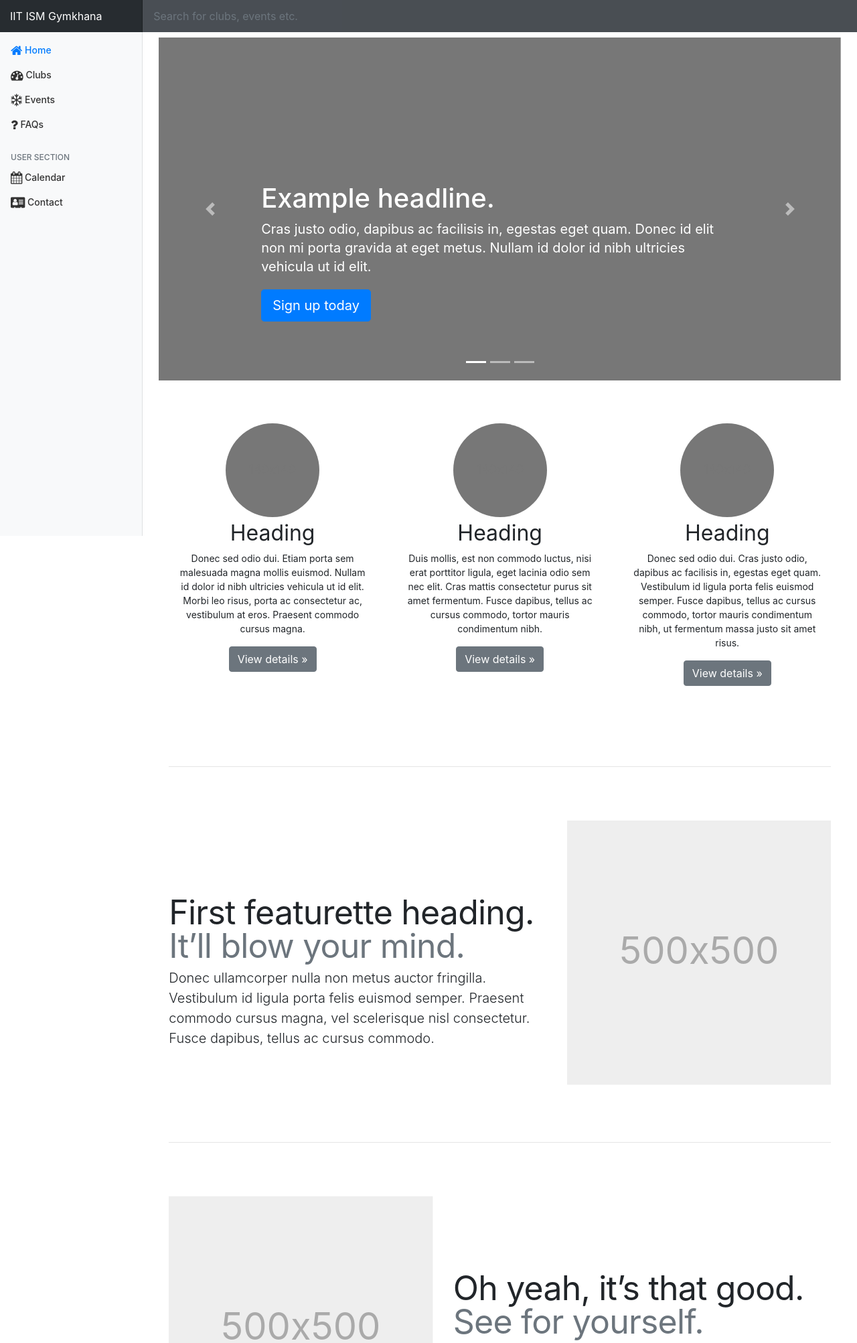
After one commit to souravpd/ismClubs, a PHP site: page /eventspage.html in a window 1280 px wide. The commit adds this page. Shown: the top 2005 px of the page at 67% size. Run offline with PHP 8.4, Linux system fonts and the light colour scheme.

Commit message:
Added the Events page

```diff
--- /dev/null
+++ b/eventspage.html
@@ -0,0 +1,351 @@
+<!-- DOCUMENT START -->
+<!doctype html>
+<html lang="en">
+
+<head>
+    <!-- Required meta tags -->
+    <meta charset="utf-8">
+    <title>IIT ISM GYMKHANA</title>
+    <link rel="icon" href="favicon.ico" type="image/x-icon" />
+    <link rel="shortcut icon" href="favicon.ico" type="image/x-icon" />
+    <meta name="viewport" content="width=device-width, initial-scale=1, shrink-to-fit=no">
+    <link rel="stylesheet" href="bootstrap/dist/css/bootstrap.min.css">
+    <link rel="stylesheet" href="font-awesome/css/font-awesome.min.css">
+    <link rel="stylesheet" href="bootstrap-social/bootstrap-social.css">
+    <link href="styles.css" rel="stylesheet">
+</head>
+
+<body id="thin">
+
+    <!-- TOP NAVIGATION -->
+
+    <nav class="navbar navbar-dark fixed-top bg-dark flex-md-nowrap p-0 shadow">
+        <a class="navbar-brand col-8 col-md-2 mr-0" href="index.html">IIT ISM Gymkhana</a>
+
+        <button class="navbar-toggler btn btn-dark col-4 d-block d-md-none" id="sidebarCollapse" type="button"
+            data-toggle="collapse" data-target="#Navbar">
+            <span class="navbar-toggler-icon bg-dark"></span>
+        </button>
+
+        <input class="form-control form-control-dark w-100" type="text" placeholder="Search for clubs, events etc."
+            aria-label="Search">
+
+    </nav>
+
+    <button onclick="topFunction()" id="myBtn" title="Go to top">Top</button>
+
+    <script>
+        function topFunction() {
+            document.documentElement.scrollTop = 0;
+        }
+        window.onscroll = function () {
+            if (document.body.scrollTop > 20 || document.documentElement.scrollTop > 20) {
+                document.getElementById("myBtn").style.display = "block";
+            } else {
+                document.getElementById("myBtn").style.display = "none";
+            }
+        };
+    </script>
+
+    <!-- SIDEBAR -->
+
+    <div class="container-fluid">
+        <div class="row">
+            <nav class="offset-7 offset-sm-9 offset-md-0 col-5 col-sm-3 col-md-2 bg-light sidebar d-none d-md-block" id="sidebar"
+                style="z-index:-99;">
+                <div class="sidebar-sticky">
+
+                    <ul class="nav flex-column">
+                        <li class="nav-item">
+                            <a class="nav-link active" data-toggle="tooltip" data-html="true" title="Visit the home page <br> of <strong>IIT (ISM) Gymkhana </strong>"
+                                data-placement="right" href="index.html"><span class="fa fa-home fa-lg"></span>
+                                Home
+                            </a>
+                        </li>
+                        <li class="nav-item">
+                            <a class="nav-link" data-toggle="tooltip" data-html="true" title="View the various student <br> <strong>clubs</strong> of IIT (ISM)"
+                                data-placement="right" href="k.html"> <span class="fa fa-tachometer fa-lg"></span>
+                                Clubs
+                            </a>
+                        </li>
+                        <li class="nav-item">
+                            <a class="nav-link" data-toggle="tooltip" data-html="true" title="View various upcoming &<br> past <strong>events</strong> of IIT (ISM)"
+                                data-placement="right" href="eventsnew.html"> <span class="fa fa-snowflake-o fa-lg"></span>
+                                Events
+                            </a>
+                        </li>
+
+                        <li class="nav-item">
+                            <a class="nav-link" data-toggle="tooltip" data-html="true" title="Answers to <br> general queries"
+                                data-placement="right" href="faq.html"> <span class="fa fa-question fa-lg"></span>
+                                FAQs
+                            </a>
+                        </li>
+
+
+                    </ul>
+                    <h6 class="sidebar-heading d-flex justify-content-between align-items-center px-3 mt-4 mb-1 text-muted">
+                        <span>User Section</span>
+                        <a class="d-flex align-items-center text-muted" href="#">
+                            <span data-feather="plus-circle"></span>
+                        </a>
+                    </h6>
+                    <ul class="nav flex-column mb-2">
+                        <li class="nav-item">
+                            <a class="nav-link" data-toggle="tooltip" data-html="false" title="View Calendar"
+                                data-placement="right" href="calendar.html"> <span class="fa fa-calendar fa-lg"></span>
+                                Calendar
+                            </a>
+                        </li>
+                        <li class="nav-item">
+                            <a class="nav-link" data-toggle="tooltip" data-html="false" title="Contact us"
+                                data-placement="right" href="contact.html"> <span class="fa fa-address-card fa-lg"></span>
+                                Contact
+                            </a>
+                        </li>
+                    </ul>
+                </div>
+            </nav>
+            <main role="main" class="col-md-9 ml-sm-auto col-lg-10 px-4 mt-2">
+                    <div id="myCarousel" class="carousel slide" data-ride="carousel">
+                            <ol class="carousel-indicators">
+                              <li data-target="#myCarousel" data-slide-to="0" class="active"></li>
+                              <li data-target="#myCarousel" data-slide-to="1"></li>
+                              <li data-target="#myCarousel" data-slide-to="2"></li>
+                            </ol>
+                            <div class="carousel-inner">
+                              <div class="carousel-item active">
+                                <svg class="bd-placeholder-img" width="100%" height="100%" xmlns="http://www.w3.org/2000/svg" preserveAspectRatio="xMidYMid slice" focusable="false" role="img"><rect width="100%" height="100%" fill="#777"/></svg>
+                                <div class="container">
+                                  <div class="carousel-caption text-left">
+                                    <h1>Example headline.</h1>
+                                    <p>Cras justo odio, dapibus ac facilisis in, egestas eget quam. Donec id elit non mi porta gravida at eget metus. Nullam id dolor id nibh ultricies vehicula ut id elit.</p>
+                                    <p><a class="btn btn-lg btn-primary" href="#" role="button">Sign up today</a></p>
+                                  </div>
+                                </div>
+                              </div>
+                              <div class="carousel-item">
+                                <svg class="bd-placeholder-img" width="100%" height="100%" xmlns="http://www.w3.org/2000/svg" preserveAspectRatio="xMidYMid slice" focusable="false" role="img"><rect width="100%" height="100%" fill="#777"/></svg>
+                                <div class="container">
+                                  <div class="carousel-caption">
+                                    <h1>Another example headline.</h1>
+                                    <p>Cras justo odio, dapibus ac facilisis in, egestas eget quam. Donec id elit non mi porta gravida at eget metus. Nullam id dolor id nibh ultricies vehicula ut id elit.</p>
+                                    <p><a class="btn btn-lg btn-primary" href="#" role="button">Learn more</a></p>
+                                  </div>
+                                </div>
+                              </div>
+                              <div class="carousel-item">
+                                <svg class="bd-placeholder-img" width="100%" height="100%" xmlns="http://www.w3.org/2000/svg" preserveAspectRatio="xMidYMid slice" focusable="false" role="img"><rect width="100%" height="100%" fill="#777"/></svg>
+                                <div class="container">
+                                  <div class="carousel-caption text-right">
+                                    <h1>One more for good measure.</h1>
+                                    <p>Cras justo odio, dapibus ac facilisis in, egestas eget quam. Donec id elit non mi porta gravida at eget metus. Nullam id dolor id nibh ultricies vehicula ut id elit.</p>
+                                    <p><a class="btn btn-lg btn-primary" href="#" role="button">Browse gallery</a></p>
+                                  </div>
+                                </div>
+                              </div>
+                            </div>
+                            <a class="carousel-control-prev" href="#myCarousel" role="button" data-slide="prev">
+                              <span class="carousel-control-prev-icon" aria-hidden="true"></span>
+                              <span class="sr-only">Previous</span>
+                            </a>
+                            <a class="carousel-control-next" href="#myCarousel" role="button" data-slide="next">
+                              <span class="carousel-control-next-icon" aria-hidden="true"></span>
+                              <span class="sr-only">Next</span>
+                            </a>
+                          </div>
+
+
+                          <!-- Marketing messaging and featurettes
+                          ================================================== -->
+                          <!-- Wrap the rest of the page in another container to center all the content. -->
+
+                          <div class="container marketing">
+
+                            <!-- Three columns of text below the carousel -->
+                            <div class="row">
+                              <div class="col-lg-4">
+                                <svg class="bd-placeholder-img rounded-circle" width="140" height="140" xmlns="http://www.w3.org/2000/svg" preserveAspectRatio="xMidYMid slice" focusable="false" role="img" aria-label="Placeholder: 140x140"><title>Placeholder</title><rect width="100%" height="100%" fill="#777"/><text x="50%" y="50%" fill="#777" dy=".3em">140x140</text></svg>
+                                <h2>Heading</h2>
+                                <p>Donec sed odio dui. Etiam porta sem malesuada magna mollis euismod. Nullam id dolor id nibh ultricies vehicula ut id elit. Morbi leo risus, porta ac consectetur ac, vestibulum at eros. Praesent commodo cursus magna.</p>
+                                <p><a class="btn btn-secondary" href="#" role="button">View details &raquo;</a></p>
+                              </div><!-- /.col-lg-4 -->
+                              <div class="col-lg-4">
+                                <svg class="bd-placeholder-img rounded-circle" width="140" height="140" xmlns="http://www.w3.org/2000/svg" preserveAspectRatio="xMidYMid slice" focusable="false" role="img" aria-label="Placeholder: 140x140"><title>Placeholder</title><rect width="100%" height="100%" fill="#777"/><text x="50%" y="50%" fill="#777" dy=".3em">140x140</text></svg>
+                                <h2>Heading</h2>
+                                <p>Duis mollis, est non commodo luctus, nisi erat porttitor ligula, eget lacinia odio sem nec elit. Cras mattis consectetur purus sit amet fermentum. Fusce dapibus, tellus ac cursus commodo, tortor mauris condimentum nibh.</p>
+                                <p><a class="btn btn-secondary" href="#" role="button">View details &raquo;</a></p>
+                              </div><!-- /.col-lg-4 -->
+                              <div class="col-lg-4">
+                                <svg class="bd-placeholder-img rounded-circle" width="140" height="140" xmlns="http://www.w3.org/2000/svg" preserveAspectRatio="xMidYMid slice" focusable="false" role="img" aria-label="Placeholder: 140x140"><title>Placeholder</title><rect width="100%" height="100%" fill="#777"/><text x="50%" y="50%" fill="#777" dy=".3em">140x140</text></svg>
+                                <h2>Heading</h2>
+                                <p>Donec sed odio dui. Cras justo odio, dapibus ac facilisis in, egestas eget quam. Vestibulum id ligula porta felis euismod semper. Fusce dapibus, tellus ac cursus commodo, tortor mauris condimentum nibh, ut fermentum massa justo sit amet risus.</p>
+                                <p><a class="btn btn-secondary" href="#" role="button">View details &raquo;</a></p>
+                              </div><!-- /.col-lg-4 -->
+                            </div><!-- /.row -->
+
+
+                            <!-- START THE FEATURETTES -->
+
+                            <hr class="featurette-divider">
+
+                            <div class="row featurette">
+                              <div class="col-md-7">
+                                <h2 class="featurette-heading">First featurette heading. <span class="text-muted">It’ll blow your mind.</span></h2>
+                                <p class="lead">Donec ullamcorper nulla non metus auctor fringilla. Vestibulum id ligula porta felis euismod semper. Praesent commodo cursus magna, vel scelerisque nisl consectetur. Fusce dapibus, tellus ac cursus commodo.</p>
+                              </div>
+                              <div class="col-md-5">
+                                <svg class="bd-placeholder-img bd-placeholder-img-lg featurette-image img-fluid mx-auto" width="500" height="500" xmlns="http://www.w3.org/2000/svg" preserveAspectRatio="xMidYMid slice" focusable="false" role="img" aria-label="Placeholder: 500x500"><title>Placeholder</title><rect width="100%" height="100%" fill="#eee"/><text x="50%" y="50%" fill="#aaa" dy=".3em">500x500</text></svg>
+                              </div>
+                            </div>
+
+                            <hr class="featurette-divider">
+
+                            <div class="row featurette">
+                              <div class="col-md-7 order-md-2">
+                                <h2 class="featurette-heading">Oh yeah, it’s that good. <span class="text-muted">See for yourself.</span></h2>
+                                <p class="lead">Donec ullamcorper nulla non metus auctor fringilla. Vestibulum id ligula porta felis euismod semper. Praesent commodo cursus magna, vel scelerisque nisl consectetur. Fusce dapibus, tellus ac cursus commodo.</p>
+                              </div>
+                              <div class="col-md-5 order-md-1">
+                                <svg class="bd-placeholder-img bd-placeholder-img-lg featurette-image img-fluid mx-auto" width="500" height="500" xmlns="http://www.w3.org/2000/svg" preserveAspectRatio="xMidYMid slice" focusable="false" role="img" aria-label="Placeholder: 500x500"><title>Placeholder</title><rect width="100%" height="100%" fill="#eee"/><text x="50%" y="50%" fill="#aaa" dy=".3em">500x500</text></svg>
+                              </div>
+                            </div>
+
+                            <hr class="featurette-divider">
+
+                            <div class="row featurette">
+                              <div class="col-md-7">
+                                <h2 class="featurette-heading">And lastly, this one. <span class="text-muted">Checkmate.</span></h2>
+                                <p class="lead">Donec ullamcorper nulla non metus auctor fringilla. Vestibulum id ligula porta felis euismod semper. Praesent commodo cursus magna, vel scelerisque nisl consectetur. Fusce dapibus, tellus ac cursus commodo.</p>
+                              </div>
+                              <div class="col-md-5">
+                                <svg class="bd-placeholder-img bd-placeholder-img-lg featurette-image img-fluid mx-auto" width="500" height="500" xmlns="http://www.w3.org/2000/svg" preserveAspectRatio="xMidYMid slice" focusable="false" role="img" aria-label="Placeholder: 500x500"><title>Placeholder</title><rect width="100%" height="100%" fill="#eee"/><text x="50%" y="50%" fill="#aaa" dy=".3em">500x500</text></svg>
+                              </div>
+                            </div>
+
+                            <hr class="featurette-divider">
+
+                            <!-- /END THE FEATURETTES -->
+
+                          </div><!-- /.container -->
+
+
+
+                        </main>
+
+            </main>
+        </div>
+        <div class="row">
+            <!-- Footer -->
+            <footer class="page-footer font-small mdb-color lighten-3 pt-4 bg-dark container-fluid " style="width: 100%; z-index: 100;color:white;">
+
+                <!-- Footer Links -->
+                <div class="container text-center text-md-left">
+
+                    <!-- Grid row -->
+                    <div class="row">
+
+                        <!-- Grid column -->
+                        <div class="col-md-4 col-lg-3 mr-auto my-md-4 my-0 mt-4 mb-1">
+                            <img src="./favicon.ico" alt="" width="128" height="128" class="rounded">
+                        </div>
+                        <!-- Grid column -->
+
+                        <hr class="clearfix w-100 d-md-none">
+
+                        <!-- Grid column -->
+                        <div class="col-md-2 col-lg-2 mx-auto my-md-4 my-0 mt-4 mb-1">
+
+                            <!-- Links -->
+                            <h5 class="font-weight-bold text-uppercase mb-4">About</h5>
+
+                            <ul class="list-unstyled">
+                                <li>
+                                    <p>
+                                        <a href="#!">PROJECTS</a>
+                                    </p>
+                                </li>
+                                <li>
+                                    <p>
+                                        <a href="#!">ABOUT US</a>
+                                    </p>
+                                </li>
+                                <li>
+                                    <p>
+                                        <a href="#!">BLOG</a>
+                                    </p>
+                                </li>
+                                <li>
+                                    <p>
+                                        <a href="#!">AWARDS</a>
+                                    </p>
+                                </li>
+                            </ul>
+
+                        </div>
+                        <!-- Grid column -->
+
+                        <hr class="clearfix w-100 d-md-none">
+
+                        <!-- Grid column -->
+                        <div class="col-md-4 col-lg-3 mx-auto my-md-4 my-0 mt-4 mb-1">
+
+                            <!-- Contact details -->
+                            <h5 class="font-weight-bold text-uppercase mb-4">Address</h5>
+
+                            <ul class="list-unstyled">
+                                <li>
+                                    <p>
+                                        <i class="fa fa-home mr-3"></i> New York, NY 10012, US</p>
+                                </li>
+                                <li>
+                                    <p>
+                                        <i class="fa fa-envelope mr-3"></i> info@example.com</p>
+                                </li>
+                                <li>
+                                    <p>
+                                        <i class="fa fa-phone mr-3"></i> + 01 234 567 88</p>
+                                </li>
+                                <li>
+                                    <p>
+                                        <i class="fa fa-print mr-3"></i> + 01 234 567 89</p>
+                                </li>
+                            </ul>
+
+                        </div>
+                        <!-- Grid column -->
+
+                        <hr class="clearfix w-100 d-md-none">
+
+                        <!-- Grid column -->
+
+                        <!-- Grid column -->
+
+                    </div>
+                    <!-- Grid row -->
+
+                </div>
+                <!-- Footer Links -->
+
+                <!-- Copyright -->
+                <div class="footer-copyright text-center py-3">© 2019 Copyright:
+                    <a href="http://www.cyberlabs.club"> Cyberlabs</a>
+                </div>
+                <!-- Copyright -->
+
+            </footer>
+            <!-- Footer -->
+        </div>
+
+    </div><!-- Optional JavaScript -->
+    <!-- jQuery first, then Popper.js, then Bootstrap JS -->
+
+    <script src="jquery/dist/jquery.slim.min.js"></script>
+    <script src="popper.js/dist/umd/popper.min.js"></script>
+    <script src="bootstrap/dist/js/bootstrap.min.js"></script>
+    <script src="search.js"></script>
+    <script src="app.js"></script>
+    <script src="js/script.js"></script>
+</body>
+
+</html>
--- a/index.html
+++ b/index.html
@@ -240,7 +240,7 @@
 
       <!-- Grid column -->
       <div class="col-md-4 col-lg-3 mr-auto my-md-4 my-0 mt-4 mb-1">
-          <img src="./favicon.ico" alt="" width="128" height="128" class="rounded">
+          <img src="./favicon.ico" alt="" width="128" height="128"  class="rounded">
       </div>
       <!-- Grid column -->
 
--- a/styles.css
+++ b/styles.css
@@ -218,3 +218,84 @@ left: 30px;
 #p3:hover #p3_img{
   opacity: 0.7;
 }
+
+
+/* CUSTOMIZE THE CAROUSEL
+-------------------------------------------------- */
+
+/* Carousel base class */
+.carousel {
+  margin-bottom: 4rem;
+}
+/* Since positioning the image, we need to help out the caption */
+.carousel-caption {
+  bottom: 3rem;
+  z-index: 10;
+}
+
+/* Declare heights because of positioning of img element */
+.carousel-item {
+  height: 32rem;
+}
+.carousel-item > img {
+  position: absolute;
+  top: 0;
+  left: 0;
+  min-width: 100%;
+  height: 32rem;
+}
+
+
+/* MARKETING CONTENT
+-------------------------------------------------- */
+
+/* Center align the text within the three columns below the carousel */
+.marketing .col-lg-4 {
+  margin-bottom: 1.5rem;
+  text-align: center;
+}
+.marketing h2 {
+  font-weight: 400;
+}
+.marketing .col-lg-4 p {
+  margin-right: .75rem;
+  margin-left: .75rem;
+}
+
+
+/* Featurettes
+------------------------- */
+
+.featurette-divider {
+  margin: 5rem 0; /* Space out the Bootstrap <hr> more */
+}
+
+/* Thin out the marketing headings */
+.featurette-heading {
+  font-weight: 300;
+  line-height: 1;
+  letter-spacing: -.05rem;
+}
+
+
+/* RESPONSIVE CSS
+-------------------------------------------------- */
+
+@media (min-width: 40em) {
+  /* Bump up size of carousel content */
+  .carousel-caption p {
+    margin-bottom: 1.25rem;
+    font-size: 1.25rem;
+    line-height: 1.4;
+  }
+
+  .featurette-heading {
+    font-size: 50px;
+  }
+}
+
+@media (min-width: 62em) {
+  .featurette-heading {
+    margin-top: 7rem;
+  }
+}
```
